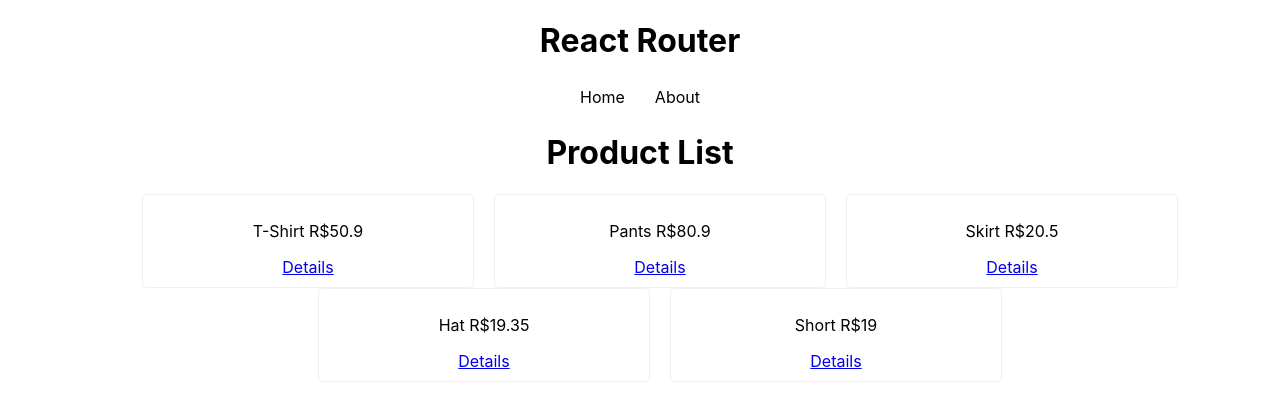
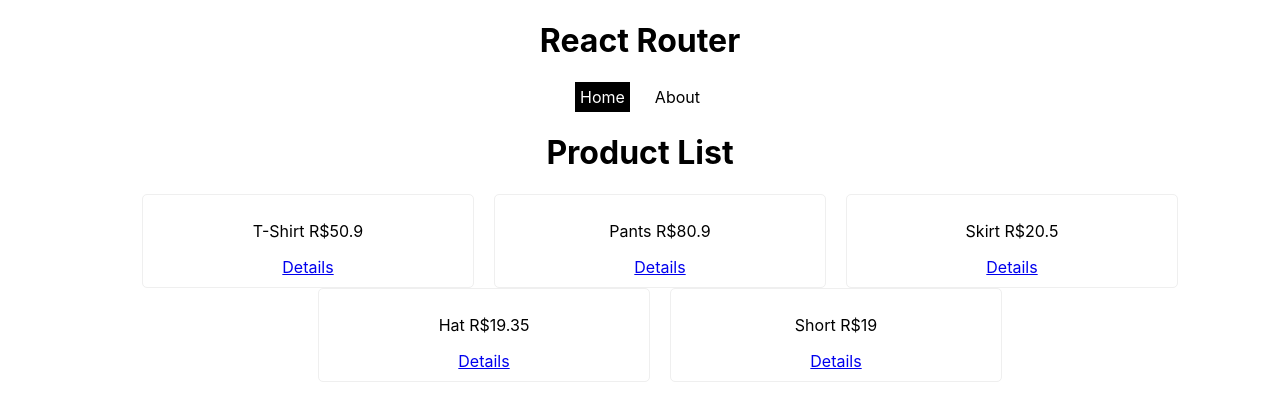
Before and after one commit to rafaelsslemes/react_router, a React (Create React App) app: page / in a window 1280 px wide. Shown: the top 420 px of the page. Built offline with nearby package versions, Linux system fonts and the light colour scheme; data requests are answered from the project's data file.

Commit message:
Change class of link accordind activeLink

```diff
--- a/src/components/NavBar.js
+++ b/src/components/NavBar.js
@@ -1,5 +1,5 @@
 import React from 'react'
-import { Link } from 'react-router-dom'
+import { Link, NavLink } from 'react-router-dom'
 
 import './NavBar.css'
 
@@ -7,8 +7,11 @@
   return (
     <div>
         <nav>
-            <Link to='/'>Home</Link>
-            <Link to='/about'>About</Link>
+            {/* <Link to='/'>Home</Link>
+            <Link to='/about'>About</Link> */}
+
+            <NavLink to='/'>Home</NavLink>
+            <NavLink to='/about'>About</NavLink>
         </nav>
     </div>
   )
```
